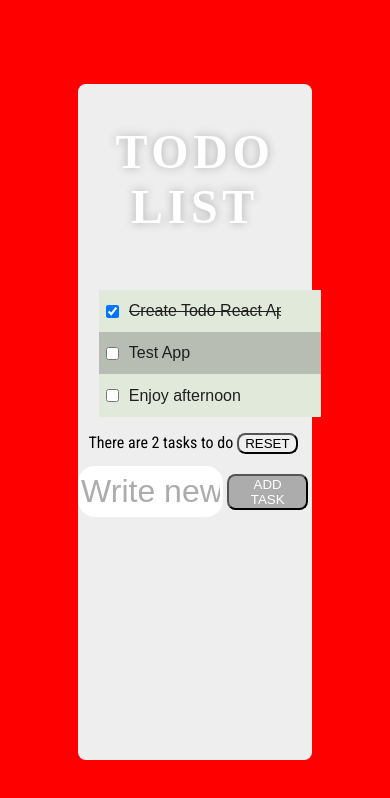
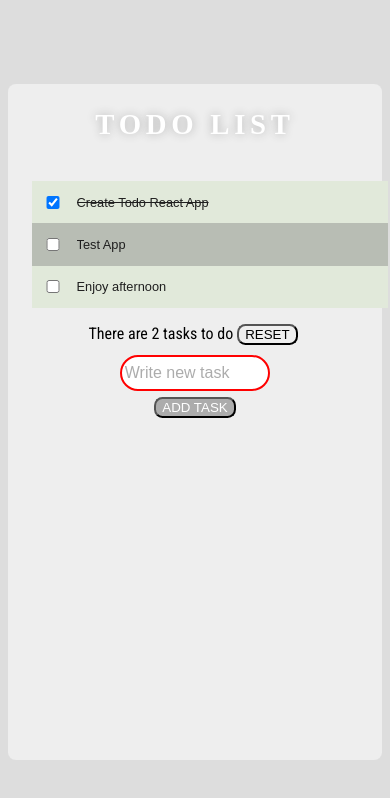
Before and after one commit to ulldecorb/frontend-todo-react, a React (Create React App) app in the folder todo/: page / in a window 390 px wide. Shown: the top 798 px of the page. Built offline with nearby package versions, Linux system fonts and the light colour scheme; a web font is replaced by a local one.

Commit message:
Add responsive style

```diff
--- a/todo/src/style/app.css
+++ b/todo/src/style/app.css
@@ -138,10 +138,24 @@ body {
 @media screen and (max-width: 480px) {
   body {
     font-size: 1rem;
-    background-color: red;
+  }
+  .list {
+    width: 96vw;
+  }
+  .list__title {
+    font-size: 1.8rem;
+  }
+  .controls__add-task-box {
+    -webkit-box-orient: vertical;
+    -webkit-box-direction: normal;
+        -ms-flex-direction: column;
+            flex-direction: column;
   }
   .add-task-box__input {
-    font-size: 2rem;
+    width: 100vw;
+    font-size: 1rem;
+    outline: 2px solid red;
+    margin-bottom: 1vh;
   }
 }
 /*# sourceMappingURL=app.css.map */
--- a/todo/src/style/app.scss
+++ b/todo/src/style/app.scss
@@ -55,6 +55,7 @@ body {
             margin-top: 1.5vh;
             width: 100%;
             display: flex;
+            // flex-direction: row;
             justify-content: center;
             align-items: center;
 
@@ -111,10 +112,21 @@ body {
 @media screen and (max-width: 480px) {
     body {
         font-size : 1rem;
-        background-color: red;
+    }
+    .list {
+        width: 96vw;
+    }
+    .list__title {
+        font-size: 1.8rem;;
+    }
+    .controls__add-task-box {
+        flex-direction: column;
     }
     .add-task-box__input {
-        font-size: 2rem;
+        width: 100vw;
+        font-size: 1rem;
+        outline: 2px solid red;
+        margin-bottom: 1vh;
     }
 
 
--- a/todo/src/style/todoItem.css
+++ b/todo/src/style/todoItem.css
@@ -80,7 +80,7 @@
 
 @media screen and (max-width: 480px) {
   .task__input {
-    font-size: 1rem;
+    font-size: 0.8rem;
   }
 }
 /*# sourceMappingURL=todoItem.css.map */
--- a/todo/src/style/todoItem.scss
+++ b/todo/src/style/todoItem.scss
@@ -78,7 +78,7 @@
 
 @media screen and (max-width: 480px) {
     .task__input {
-        font-size : 1rem;
+        font-size : 0.8rem;
         // background-color: red;
     }
 }
```
